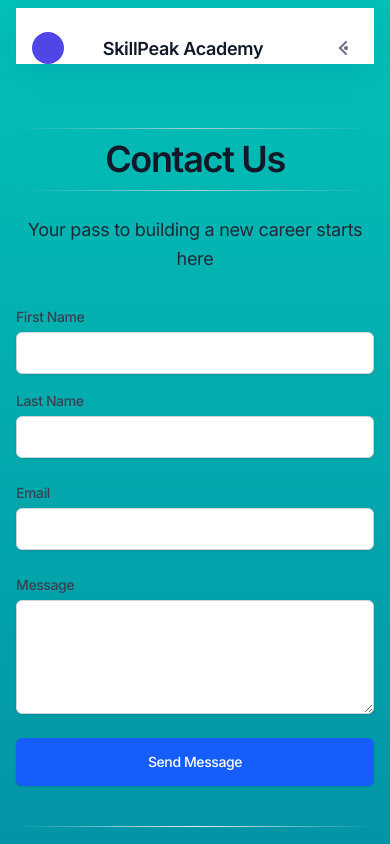
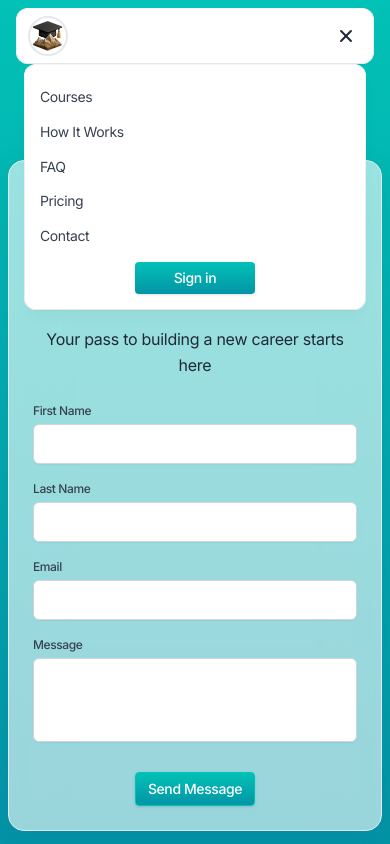
Before and after one commit to swe/skillpeak_demo, a Next.js app: page /contact in a window 390 px wide. Both pictures are taken after a click on the button "Menu". Shown: the top 844 px of the page. Built offline with nearby package versions, Linux system fonts and the light colour scheme.

Commit message:
updated mobile menu and contact form

```diff
--- a/app/(default)/page.tsx
+++ b/app/(default)/page.tsx
@@ -26,7 +26,7 @@ export default function Home() {
       <section id="pricing">
         <PricingTables />
       </section>
-      <section id="contact">
+      <section id="contact" className="mt-16">
         <ContactForm />
       </section>
     </>
--- a/app/css/style.css
+++ b/app/css/style.css
@@ -216,13 +216,14 @@ html, body {
   background: linear-gradient(to bottom, #02C1B6 0%, #0395A6 100%);
   background-attachment: fixed;
   background-repeat: no-repeat;
+  overflow-x: hidden;
 }
 
 /* White, blurry, semi-transparent tile utility */
 .tile-white-blur {
-  background: rgba(255,255,255,0.8);
-  backdrop-filter: blur(12px);
-  -webkit-backdrop-filter: blur(12px);
+  background: rgba(255,255,255,0.6); /* reduced opacity for more glass effect */
+  backdrop-filter: blur(24px); /* increased blur */
+  -webkit-backdrop-filter: blur(24px);
   border-radius: 1rem;
   box-shadow: 0 8px 32px 0 rgba(31, 38, 135, 0.10);
 }
@@ -275,3 +276,11 @@ html, body {
 .animate-\[pulse_2\.5s_ease-in-out_infinite\] {
   animation: pulse 2.5s ease-in-out infinite;
 }
+
+@media (min-width: 768px) {
+  .header-desktop-bg {
+    background: rgba(255, 255, 255, 0.9) !important;
+    backdrop-filter: blur(24px);
+    -webkit-backdrop-filter: blur(24px);
+  }
+}
--- a/components/compare-plans.tsx
+++ b/components/compare-plans.tsx
@@ -55,7 +55,7 @@ const ComparePlans = () => {
       </div>
       <div className="mx-auto w-full max-w-6xl px-4 md:px-6">
         <div className="pb-12 md:pb-20">
-          <div className="grid grid-cols-1 md:grid-cols-3 gap-8">
+          <div className="grid grid-cols-1 md:grid-cols-3 gap-12 md:gap-8">
             {/* Standard Plan */}
             <div className="bg-white rounded-lg shadow-lg overflow-hidden">
               <div className="p-6">
--- a/components/contact-form.tsx
+++ b/components/contact-form.tsx
@@ -2,72 +2,80 @@ import React from 'react';
 
 const ContactForm = () => {
   return (
-
-      <div className="relative pb-10" data-aos="zoom-y-out" data-aos-delay="100">
-        <div className="mx-auto max-w-5xl px-4 pb-8 text-center">
-        <h2 className="py-2 border-y text-5xl font-bold [border-image:linear-gradient(to_right,transparent,--theme(--color-slate-300/.8),transparent)1] md:text-6xl">
-          Contact Us
-        </h2>
-        <p className="text-lg text-gray-600">
-        Your pass to building a new career starts here
-        </p>
-      </div>
-        <div className="mx-auto w-full max-w-3xl px-4 md:px-6">
-        <form className="space-y-6">
-          <div className="grid grid-cols-1 gap-6 sm:grid-cols-2">
+    <div className="flex justify-center items-center min-h-[60vh] py-8 px-2">
+      <div className="tile-white-blur w-full max-w-lg mx-auto p-6 md:p-8 rounded-2xl shadow-xl border border-gray-200">
+        <div className="text-center mb-6">
+          <div className="flex justify-center">
+            <img
+              src="/images/contact.png"
+              alt="Contact Icon"
+              className="w-16 h-16 object-contain"
+            />
+          </div>
+          <h2 className="pb-2 text-3xl font-bold">
+            Contact Us
+          </h2>
+          <p className="text-base text-gray-600 mt-2">
+            Your pass to building a new career starts here
+          </p>
+        </div>
+        <form className="space-y-4">
+          <div className="grid grid-cols-1 gap-4 sm:grid-cols-2">
             <div>
-              <label htmlFor="first-name" className="block text-sm font-medium text-gray-700">
+              <label htmlFor="first-name" className="block text-xs font-medium text-gray-700 mb-1">
                 First Name
               </label>
               <input
                 type="text"
                 name="first-name"
                 id="first-name"
-                className="cursor-pointer mt-1 block w-full rounded-md border-gray-300 shadow-sm focus:border-blue-500 focus:ring-blue-500"
+                className="form-input"
               />
             </div>
-
             <div>
-              <label htmlFor="last-name" className="block text-sm font-medium text-gray-700">
+              <label htmlFor="last-name" className="block text-xs font-medium text-gray-700 mb-1">
                 Last Name
               </label>
               <input
                 type="text"
                 name="last-name"
                 id="last-name"
-                className="cursor-pointer mt-1 block w-full rounded-md border-gray-300 shadow-sm focus:border-blue-500 focus:ring-blue-500"
+                className="form-input"
               />
             </div>
           </div>
-
           <div>
-            <label htmlFor="email" className="block text-sm font-medium text-gray-700">
+            <label htmlFor="email" className="block text-xs font-medium text-gray-700 mb-1">
               Email
             </label>
             <input
               type="email"
               name="email"
               id="email"
-              className="cursor-pointer mt-1 block w-full rounded-md border-gray-300 shadow-sm focus:border-blue-500 focus:ring-blue-500"
+              className="form-input"
             />
           </div>
-
           <div>
-            <label htmlFor="message" className="block text-sm font-medium text-gray-700">
+            <label htmlFor="message" className="block text-xs font-medium text-gray-700 mb-1">
               Message
             </label>
             <textarea
               id="message"
               name="message"
-              rows={4}
-              className="cursor-pointer mt-1 block w-full rounded-md border-gray-300 shadow-sm focus:border-blue-500 focus:ring-blue-500"
+              rows={3}
+              className="form-input resize-none"
             />
           </div>
-
-          <div>
+          <div className="w-full flex justify-center pt-2">
             <button
               type="submit"
-              className="cursor-pointer w-full flex justify-center py-3 px-4 border border-transparent rounded-md shadow-sm text-sm font-medium text-white bg-blue-600 hover:bg-blue-700 focus:outline-none focus:ring-2 focus:ring-offset-2 focus:ring-blue-500"
+              className="btn-sm text-white shadow-sm rounded border border-[#02C1B6]"
+              style={{
+                background: 'linear-gradient(to bottom, #02C1B6 0%, #0395A6 100%)',
+                filter: 'none',
+                minWidth: 120,
+                textAlign: 'center',
+              }}
             >
               Send Message
             </button>
--- a/components/pricing-tables.tsx
+++ b/components/pricing-tables.tsx
@@ -75,11 +75,11 @@ export default function PricingTables() {
             Pricing Plans
           </h2>
         </div>
-        <div className="grid gap-6 md:grid-cols-3">
+        <div className="grid gap-10 md:gap-6 md:grid-cols-3">
           {plans.map((plan) => (
             <div
               key={plan.name}
-              className={`relative flex flex-col tile-white-blur p-8 transition-all duration-200 rounded-3xl ${plan.recommended ? "border-4 border-[#b2f1ee] scale-105 z-10 bg-white/90" : "border border-gray-200 bg-white/80"}`}
+              className={`relative flex flex-col tile-white-blur p-8 transition-all duration-200 rounded-3xl ${plan.recommended ? "border-4 border-[#b2f1ee] md:scale-105 md:z-10 bg-white/90" : "border border-gray-200 bg-white/80"}`}
               style={{ fontFamily: "var(--font-sans)", boxShadow: "0 8px 32px 0 rgba(2, 193, 182, 0.10), 0 1.5px 6px 0 rgba(60, 60, 60, 0.08)" }}
             >
               {/* Recommendation badge: фирменные лазурные цвета */}
--- a/components/ui/header.tsx
+++ b/components/ui/header.tsx
@@ -12,7 +12,12 @@ export default function Header() {
   return (
     <header className="fixed top-2 z-30 w-full md:top-6">
       <div className="mx-auto max-w-6xl px-4 sm:px-6">
-        <div className="relative flex h-14 items-center tile-white-blur px-3 before:pointer-events-none before:absolute before:inset-0 before:rounded-[inherit] before:border before:border-transparent before:[background:linear-gradient(var(--color-gray-100),var(--color-gray-200))_border-box] before:[mask-composite:exclude_!important] before:[mask:linear-gradient(white_0_0)_padding-box,_linear-gradient(white_0_0)]">
+        <div className={
+          `relative flex h-14 items-center px-3 rounded-xl ` +
+          `before:pointer-events-none before:absolute before:inset-0 before:rounded-[inherit] before:border before:border-transparent ` +
+          `before:[background:linear-gradient(var(--color-gray-100),var(--color-gray-200))_border-box] before:[mask-composite:exclude_!important] before:[mask:linear-gradient(white_0_0)_padding-box,_linear-gradient(white_0_0)] ` +
+          `md:tile-white-blur bg-white md:bg-transparent header-desktop-bg`
+        }>
           {/* Site branding */}
           <div className="flex flex-1 items-center min-w-0">
             <Link
--- a/components/ui/mobile-menu.tsx
+++ b/components/ui/mobile-menu.tsx
@@ -1,15 +1,43 @@
 "use client";
 
-import { useRef, useState } from "react";
+import { useRef, useState, useEffect } from "react";
 import Link from "next/link";
 import { usePathname } from "next/navigation";
 import { Transition } from "@headlessui/react";
+import { Button } from "./button";
 
 export default function MobileMenu() {
   const [mobileNavOpen, setMobileNavOpen] = useState<boolean>(false);
   const pathname = usePathname();
   const isEnrollPage = pathname === "/enroll";
   const trigger = useRef<HTMLButtonElement>(null);
+  const mobileNav = useRef<HTMLDivElement>(null);
+
+  // close the mobile menu on click outside
+  useEffect(() => {
+    const clickHandler = ({ target }: { target: EventTarget | null }): void => {
+      if (!mobileNav.current || !trigger.current) return;
+      if (
+        !mobileNavOpen ||
+        mobileNav.current.contains(target as Node) ||
+        trigger.current.contains(target as Node)
+      )
+        return;
+      setMobileNavOpen(false);
+    };
+    document.addEventListener("click", clickHandler);
+    return () => document.removeEventListener("click", clickHandler);
+  });
+
+  // close the mobile menu if the esc key is pressed
+  useEffect(() => {
+    const keyHandler = ({ keyCode }: { keyCode: number }): void => {
+      if (!mobileNavOpen || keyCode !== 27) return;
+      setMobileNavOpen(false);
+    };
+    document.addEventListener("keydown", keyHandler);
+    return () => document.removeEventListener("keydown", keyHandler);
+  });
 
   const handleClick = () => {
     setMobileNavOpen(false);
@@ -57,94 +85,21 @@ export default function MobileMenu() {
         </svg>
       </button>
 
-      {/*Mobile navigation */}
+      {/* Mobile navigation dropdown */}
+      <div ref={mobileNav}>
         <Transition
           show={mobileNavOpen}
-        as="div"
-        className="fixed left-0 top-0 z-50 h-full w-full overflow-y-auto bg-white px-4 py-6 sm:px-6 sm:py-8"
-        enter="transition ease-out duration-200"
-        enterFrom="opacity-0"
-        enterTo="opacity-100"
-        leave="transition ease-out duration-200"
-        leaveFrom="opacity-100"
-        leaveTo="opacity-0"
+          as="nav"
+          id="mobile-nav"
+          className="absolute inset-x-2 top-full z-20 rounded-xl bg-white shadow-lg shadow-black/[0.03] before:pointer-events-none before:absolute before:inset-0 before:rounded-[inherit] before:border before:border-transparent before:[background:linear-gradient(var(--color-gray-100),var(--color-gray-200))_border-box] before:[mask-composite:exclude_!important] before:[mask:linear-gradient(white_0_0)_padding-box,_linear-gradient(white_0_0)] transform transition ease-out duration-200"
         >
-        <div className="flex min-h-full flex-col">
-          <div className="mb-4 flex items-center justify-between">
-            <Link href="/" className="block" aria-label="SkillPeak">
-              <svg
-                className="w-8 h-8"
-                viewBox="0 0 32 32"
-                xmlns="http://www.w3.org/2000/svg"
-              >
-                <defs>
-                  <radialGradient
-                    cx="21.152%"
-                    cy="86.063%"
-                    fx="21.152%"
-                    fy="86.063%"
-                    r="79.941%"
-                    id="header-logo"
-                  >
-                    <stop stopColor="#4F46E5" offset="0%" />
-                    <stop stopColor="#4F46E5" offset="100%" />
-                  </radialGradient>
-                </defs>
-                <rect
-                  width="32"
-                  height="32"
-                  rx="16"
-                  fill="url(#header-logo)"
-                  fillRule="nonzero"
-                />
-              </svg>
-            </Link>
-            <div className="flex-1 text-center text-lg font-semibold text-gray-900 -ml-8">SkillPeak Academy</div>
-            <button
-              className="text-gray-500 hover:text-gray-400"
-              aria-controls="mobile-nav"
-              aria-expanded={mobileNavOpen}
-              onClick={() => setMobileNavOpen(false)}
-            >
-              <span className="sr-only">Close menu</span>
-              <svg
-                className="h-6 w-6"
-                width="24"
-                height="24"
-                viewBox="0 0 24 24"
-                fill="none"
-                xmlns="http://www.w3.org/2000/svg"
-              >
-                <path
-                  d="M10.5858 10.5858C10.9609 10.2107 11.4696 10 12 10C12.5304 10 13.0391 10.2107 13.4142 10.5858C13.7893 10.9609 14 11.4696 14 12C14 12.5304 13.7893 13.0391 13.4142 13.4142C13.0391 13.7893 12.5304 14 12 14C11.4696 14 10.9609 13.7893 10.5858 13.4142C10.2107 13.0391 10 12.5304 10 12C10 11.4696 10.2107 10.9609 10.5858 10.5858Z"
-                  fill="currentColor"
-                />
-                <path
-                  fillRule="evenodd"
-                  clipRule="evenodd"
-                  d="M12.7071 5.29289C13.0976 5.68342 13.0976 6.31658 12.7071 6.70711L6.70711 12.7071C6.31658 13.0976 5.68342 13.0976 5.29289 12.7071C4.90237 12.3166 4.90237 11.6834 5.29289 11.2929L11.2929 5.29289C11.6834 4.90237 12.3166 4.90237 12.7071 5.29289Z"
-                  fill="currentColor"
-                />
-                <path
-                  fillRule="evenodd"
-                  clipRule="evenodd"
-                  d="M12.7071 18.7071C12.3166 19.0976 11.6834 19.0976 11.2929 18.7071L5.29289 12.7071C4.90237 12.3166 4.90237 11.6834 5.29289 11.2929C5.68342 10.9024 6.31658 10.9024 6.70711 11.2929L12.7071 17.2929C13.0976 17.6834 13.0976 18.3166 12.7071 18.7071Z"
-                  fill="currentColor"
-                />
-              </svg>
-            </button>
-          </div>
-
-          {/* Mobile menu links */}
-          <nav className="flex flex-1 flex-col">
-            <ul className="flex-1 space-y-8">
-              {!isEnrollPage && (
-                <>
+          <div className="flex flex-col items-center py-4">
+            <ul className="w-full px-2 text-sm">
               <li>
                 <a
                   href="#courses"
                   className="flex rounded-lg px-2 py-1.5 text-gray-700 hover:bg-gray-100"
-                      onClick={handleClick}
+                  onClick={() => setMobileNavOpen(false)}
                 >
                   Courses
                 </a>
@@ -153,7 +108,7 @@ export default function MobileMenu() {
                 <a
                   href="#how-it-works"
                   className="flex rounded-lg px-2 py-1.5 text-gray-700 hover:bg-gray-100"
-                      onClick={handleClick}
+                  onClick={() => setMobileNavOpen(false)}
                 >
                   How It Works
                 </a>
@@ -162,7 +117,7 @@ export default function MobileMenu() {
                 <a
                   href="#faq"
                   className="flex rounded-lg px-2 py-1.5 text-gray-700 hover:bg-gray-100"
-                      onClick={handleClick}
+                  onClick={() => setMobileNavOpen(false)}
                 >
                   FAQ
                 </a>
@@ -171,7 +126,7 @@ export default function MobileMenu() {
                 <a
                   href="#pricing"
                   className="flex rounded-lg px-2 py-1.5 text-gray-700 hover:bg-gray-100"
-                      onClick={handleClick}
+                  onClick={() => setMobileNavOpen(false)}
                 >
                   Pricing
                 </a>
@@ -180,26 +135,32 @@ export default function MobileMenu() {
                 <a
                   href="#contact"
                   className="flex rounded-lg px-2 py-1.5 text-gray-700 hover:bg-gray-100"
-                      onClick={handleClick}
+                  onClick={() => setMobileNavOpen(false)}
                 >
                   Contact
                 </a>
               </li>
-                </>
-              )}
-              <li>
+            </ul>
+            <div className="w-full flex justify-center pt-2">
               <Link
                 href="http://178.128.232.165/moodle/login/"
-                  className="flex rounded-lg px-2 py-1.5 text-gray-700 hover:bg-gray-100"
+                className="btn-sm text-white shadow-sm rounded"
+                style={{
+                  background: 'linear-gradient(to bottom, #02C1B6 0%, #0395A6 100%)',
+                  filter: 'none',
+                  minWidth: 120,
+                  textAlign: 'center',
+                }}
+                onMouseOver={e => e.currentTarget.style.filter = 'brightness(0.9)'}
+                onMouseOut={e => e.currentTarget.style.filter = 'none'}
                 onClick={() => setMobileNavOpen(false)}
               >
                 Sign in
               </Link>
-              </li>
-            </ul>
-          </nav>
+            </div>
           </div>
         </Transition>
       </div>
+    </div>
   );
 }
```
Also changed, not shown: public/images/contact.png (added). Lines whose indentation alone changed are shown as unchanged.
